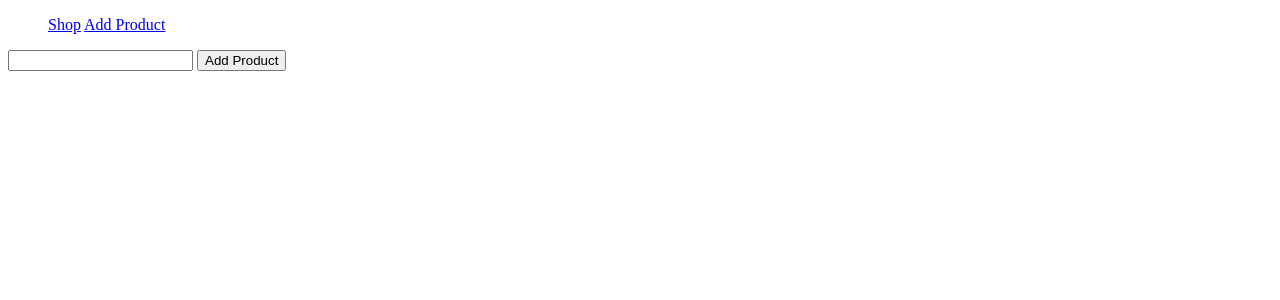
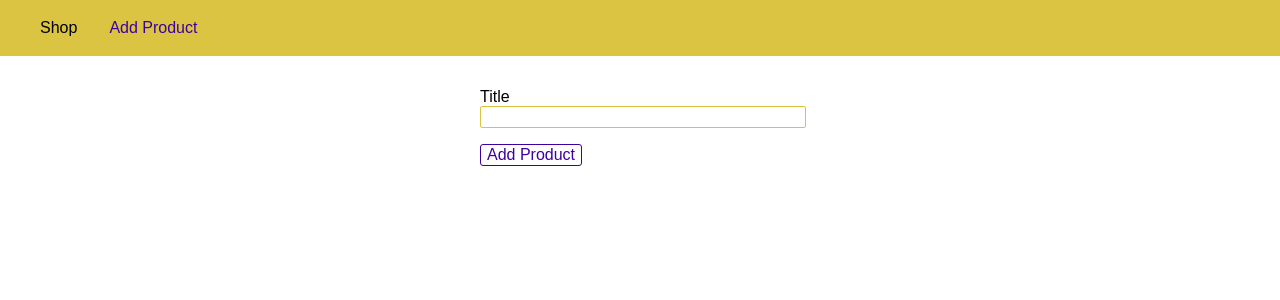
Before and after one commit to tudmfx12838/NJS101x_01, a Node server app: page /admin/add-product in a window 1280 px wide; the page is wider, and only the part inside the window is pictured. Shown: the top 300 px of that part. Run offline with Node 20, Linux system fonts and the light colour scheme.

Commit message:
Completed Lab2.14 Cung cap tiep tinh

```diff
--- a/NODEJS-COMPLETE-GUIDE/app.js
+++ b/NODEJS-COMPLETE-GUIDE/app.js
@@ -1,24 +1,21 @@
+const path = require('path');
 
-const path = require('path');
-//npm install --save express
 const express = require('express');
-
-//npm install --save body-parser
-const bodyPaser = require('body-parser');
+const bodyParser = require('body-parser');
 
 const app = express();
 
 const adminRoutes = require('./routes/admin');
 const shopRoutes = require('./routes/shop');
 
-app.use(bodyPaser.urlencoded({extended: false}));
+app.use(bodyParser.urlencoded({extended: false}));
+app.use(express.static(path.join(__dirname, 'public')));
 
-app.use('/admin/', adminRoutes);
+app.use('/admin', adminRoutes);
 app.use(shopRoutes);
 
 app.use((req, res, next) => {
-    //res.status(404).send('<h1>Page Not Found</h1>');
     res.status(404).sendFile(path.join(__dirname, 'views', '404.html'));
+});
 
-});
 app.listen(3000);
--- /dev/null
+++ b/NODEJS-COMPLETE-GUIDE/public/css/main.css
@@ -0,0 +1,45 @@
+body {
+    padding: 0;
+    margin: 0;
+    font-family: sans-serif;
+}
+
+main {
+    padding: 1rem;
+}
+
+.main-header {
+    width: 100%;
+    height: 3.5rem;
+    background-color: #dbc441;
+    padding: 0 1.5rem;
+}
+
+.main-header__nav {
+    height: 100%;
+    display: flex;
+    align-items: center;
+}
+
+.main-header__item-list {
+    list-style: none;
+    margin: 0;
+    padding: 0;
+    display: flex;
+}
+
+.main-header__item {
+    margin: 0 1rem;
+    padding: 0;
+}
+
+.main-header__item a {
+    text-decoration: none;
+    color: black;
+}
+
+.main-header__item a:hover,
+.main-header__item a:active,
+.main-header__item a.active {
+    color: #3e00a1;
+}
--- /dev/null
+++ b/NODEJS-COMPLETE-GUIDE/public/css/product.css
@@ -0,0 +1,36 @@
+.product-form {
+    width: 20rem;
+    max-width: 90%;
+    margin: auto;
+}
+
+.form-control {
+    margin: 1rem 0;
+}
+
+.form-control label,
+.form-control input {
+    display: block;
+    width: 100%;
+}
+
+.form-control input {
+    border: 1px solid #dbc441;
+    font: inherit;
+    border-radius: 2px;
+}
+
+button {
+    font: inherit;
+    border: 1px solid #3e00a1;
+    color: #3e00a1;
+    background: white;
+    border-radius: 3px;
+    cursor: pointer;
+}
+
+button:hover,
+button:active {
+    background-color: #3e00a1;
+    color: white;
+}
--- /dev/null
+++ b/NODEJS-COMPLETE-GUIDE/util/path.js
@@ -0,0 +1,3 @@
+const path = require('path');
+
+module.exports = path.dirname(process.mainModule.filename);
--- a/NODEJS-COMPLETE-GUIDE/views/add-product.html
+++ b/NODEJS-COMPLETE-GUIDE/views/add-product.html
@@ -1,27 +1,35 @@
 <!DOCTYPE html>
 <html lang="en">
+
 <head>
     <meta charset="UTF-8">
-    <meta http-equiv="X-UA-Compatible" content="IE=edge">
     <meta name="viewport" content="width=device-width, initial-scale=1.0">
+    <meta http-equiv="X-UA-Compatible" content="ie=edge">
     <title>Add Product</title>
+    <link rel="stylesheet" href="/css/main.css">
+    <link rel="stylesheet" href="/css/product.css">
 </head>
+
 <body>
-    <header>
-        <nav>
-            <ul>
-                <a href="/">Shop</a>
-                <a href="/admin/add-product">Add Product</a>
+    <header class="main-header">
+        <nav class="main-header__nav">
+            <ul class="main-header__item-list">
+                <li class="main-header__item"><a href="/">Shop</a></li>
+                <li class="main-header__item"><a class="active" href="/admin/add-product">Add Product</a></li>
             </ul>
         </nav>
     </header>
 
     <main>
-        <form action="/admin/add-product" method="POST">
-            <input type="text" name="title">
+        <form class="product-form" action="/admin/add-product" method="POST">
+            <div class="form-control">
+                <label for="title">Title</label>
+                <input type="text" name="title" id="title">
+            </div>
+
             <button type="submit">Add Product</button>
         </form>
     </main>
+</body>
 
-</body>
 </html>
```
Also changed, not shown: NODEJS-COMPLETE-GUIDE/routes/admin.js (+6 -4 lines), NODEJS-COMPLETE-GUIDE/routes/shop.js (+4 -4 lines), NODEJS-COMPLETE-GUIDE/views/404.html (+13 -1 lines), NODEJS-COMPLETE-GUIDE/views/shop.html (+12 -9 lines).
